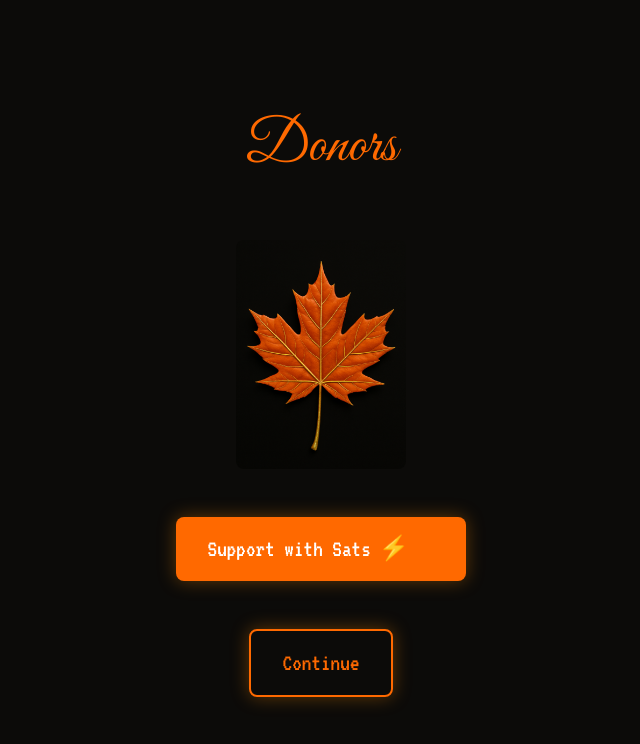
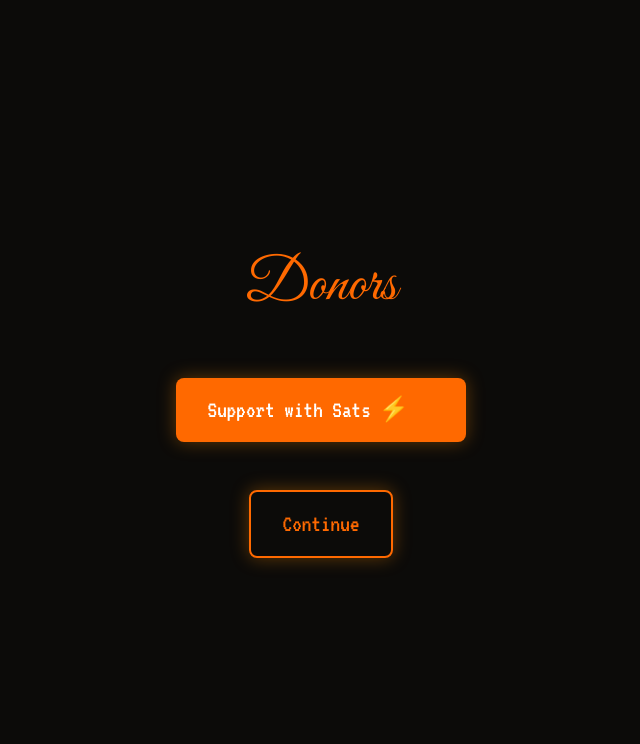
Before and after one commit to Chepenik/canadabitcoinconf, a Next.js app: page /donors in a window 1280 px wide. Shown: the top 744 px of the page, without its empty margins (319-959 px from the left). Built offline with nearby package versions, Linux system fonts and the light colour scheme.

Commit message:
improving new site" "

```diff
--- a/src/app/donors/page.tsx
+++ b/src/app/donors/page.tsx
@@ -13,26 +13,12 @@ export default function Donors() {
   return (
     <div className="min-h-screen flex flex-col items-center justify-center p-8">
       <main className="flex flex-col items-center text-center space-y-12">
-        {/* Title */}
         <h1
           className={`${greatVibes.className} text-[2.8rem] md:text-[3.7rem] text-orange-500 whitespace-nowrap transition-all duration-300`}
         >
           Donors
         </h1>
 
-        {/* Maple Leaf Image */}
-        <div className="relative transition-all duration-300">
-          <Image
-            src="/finalmapleleaf.png"
-            alt="Maple Leaf"
-            width={170}
-            height={170}
-            className="rounded-lg"
-            priority
-          />
-        </div>
-
-        {/* Support with Sats Button */}
         <button
           onClick={() => setShowModal(true)}
           className={`${vt323.className} px-8 py-4 bg-orange-500 hover:bg-orange-400 text-white text-xl md:text-2xl rounded-lg transition-all duration-300 shadow-[0_0_18px_rgba(255,140,0,0.35)] hover:shadow-[0_0_36px_rgba(255,140,0,0.7)] hover:scale-105 flex items-center space-x-2`}
@@ -42,8 +28,7 @@ export default function Donors() {
           <span className="text-orange-500">₿</span>
         </button>
 
-        {/* Continue Button */}
-        <Link href="/hub">
+        <Link href="/main">
           <button
             className={`${vt323.className} px-8 py-4 bg-transparent border-2 border-orange-500 hover:bg-orange-500 text-orange-500 hover:text-white text-xl md:text-2xl rounded-lg transition-all duration-300 shadow-[0_0_18px_rgba(255,140,0,0.35)] hover:shadow-[0_0_36px_rgba(255,140,0,0.7)] hover:scale-105`}
           >
@@ -52,7 +37,6 @@ export default function Donors() {
         </Link>
       </main>
 
-      {/* Modal */}
       {showModal && (
         <div className="fixed inset-0 bg-black bg-opacity-70 flex items-center justify-center z-50 p-4">
           <div
@@ -79,7 +63,6 @@ export default function Donors() {
               npub1hkprtpymah577g9vxcn6nyuj9jfckh3v3kmgvdaff5sesl0ase2sqn6jqu
             </a>
 
-            {/* Close Button */}
             <div className="mt-8">
               <button
                 onClick={() => setShowModal(false)}
--- a/src/app/main/page.tsx
+++ b/src/app/main/page.tsx
@@ -41,7 +41,7 @@ export default function Main() {
           </a>
         </div>
 
-        <Link href="/donors">
+        <Link href="/hub">
           <button className={`${vt323.className} px-8 py-4 bg-transparent border-2 border-orange-500 hover:bg-orange-500 text-orange-500 hover:text-white text-xl md:text-2xl rounded-lg transition-all duration-300 shadow-[0_0_18px_rgba(255,140,0,0.35)] hover:shadow-[0_0_36px_rgba(255,140,0,0.7)] hover:scale-105`}>
             Continue
           </button>
--- a/src/app/page.tsx
+++ b/src/app/page.tsx
@@ -14,11 +14,11 @@ export default function Home() {
           Canadian Orange Party
         </h1>
 
-        <h3 className={`${vt323.className} text-orange-500 text-lg md:text-xl`}>
+        <h3 className={`${greatVibes.className} text-gray-600 text-lg md:text-xl`}>
           Since 916,094
         </h3>
 
-        <a href="/main" className={`enter-link ${vt323.className} text-orange-500 text-2xl md:text-3xl`}>
+        <a href="/donors" className={`enter-link ${vt323.className} text-orange-500 text-2xl md:text-3xl`}>
         Enter
       </a>
 
```
